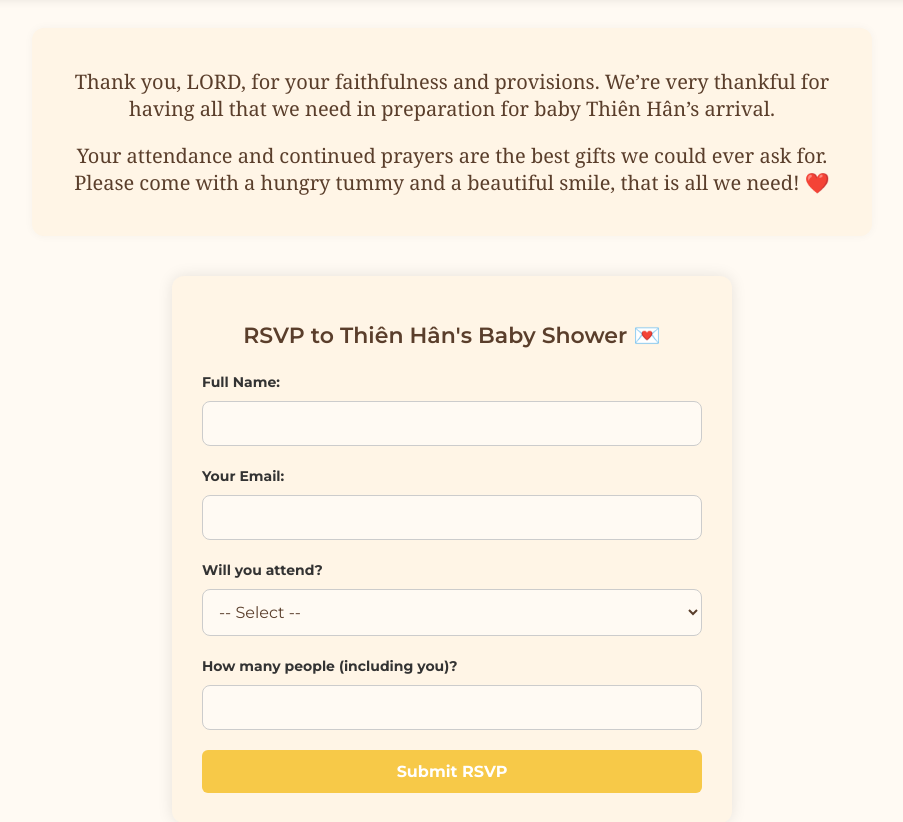
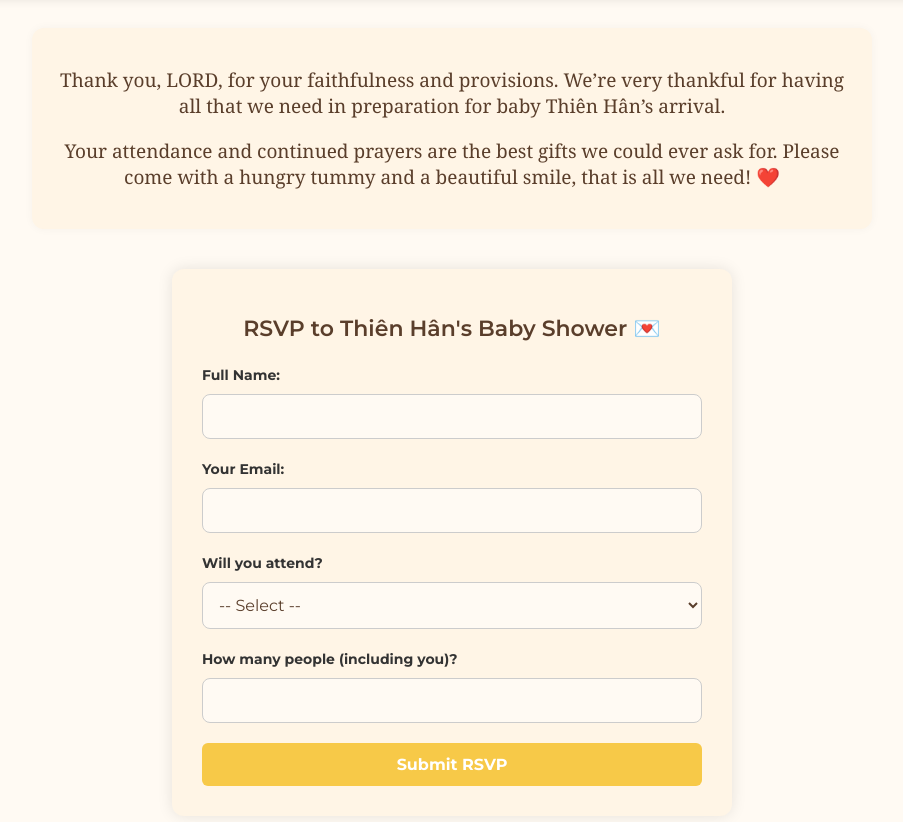
Before and after one commit to zincoi172/rsvp-babyshower, a Flask app: page / in a window 1280 px wide. Shown: the part 967-1789 px from the top of the page, without its empty margins (188-1091 px from the left). Run offline with Flask 3, Linux system fonts and the light colour scheme.

Commit message:
Update fontsize 19

```diff
--- a/static/style.css
+++ b/static/style.css
@@ -29,7 +29,7 @@ body {
 
   .thank-you-message {
     font-family: "Georgia", serif;
-    font-size: 20px;
+    font-size: 19px;
     color: #5a3e2b;
     background-color: #fff5e6;
     padding: 20px;
```
